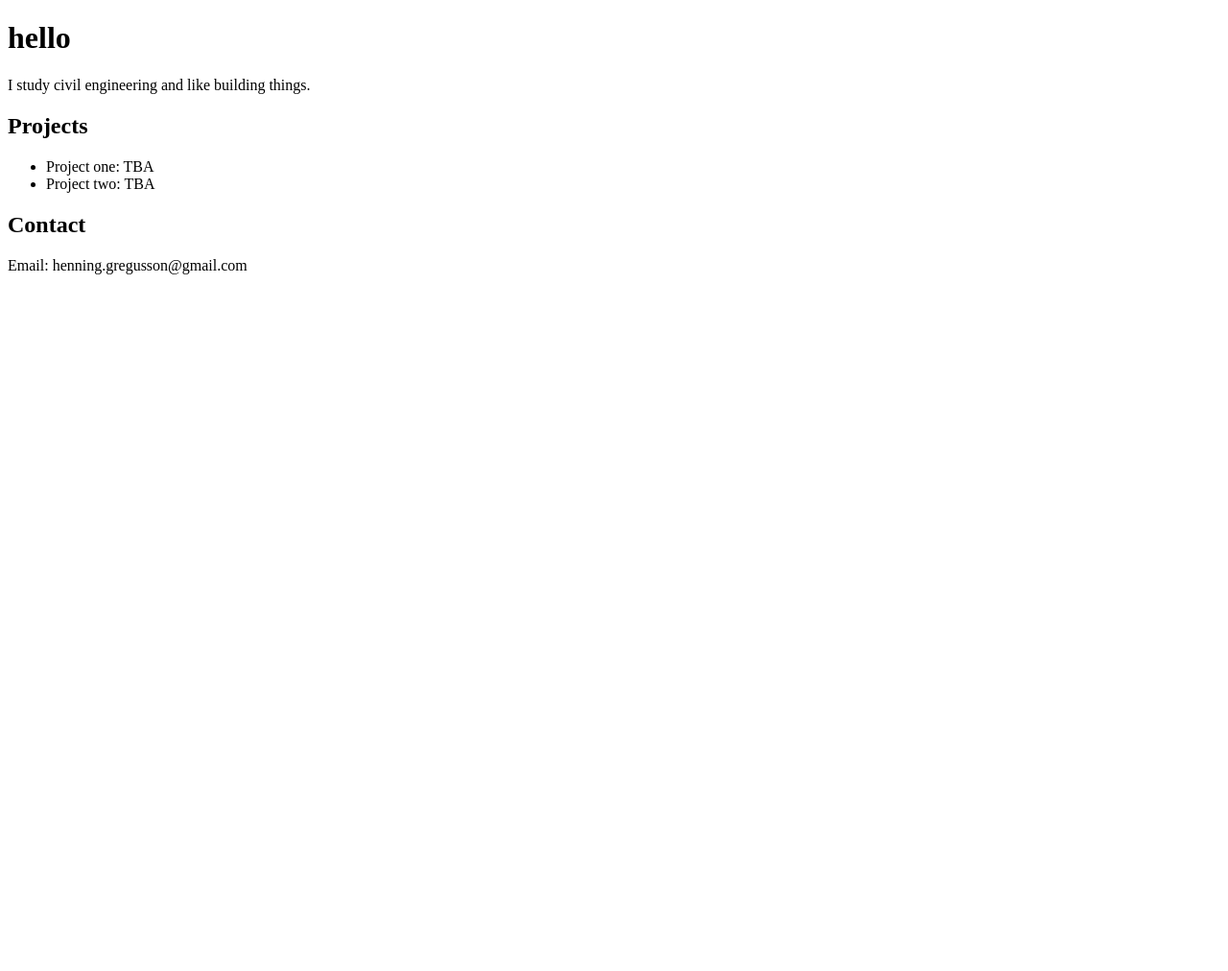
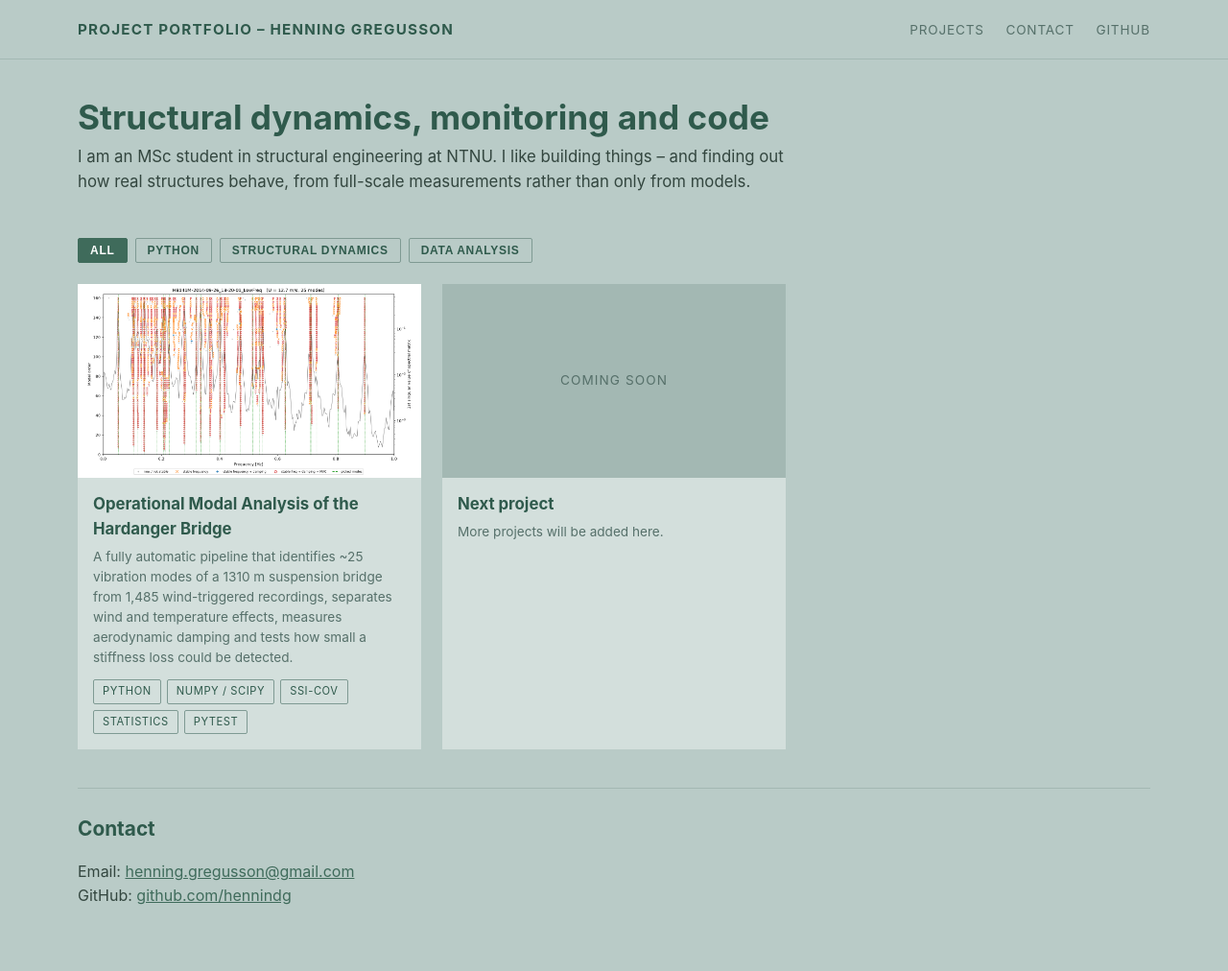
Before and after one commit to hennindg/hennindg, a plain HTML site: page index.html in a window 1280 px wide. Shown: the whole page at 96% size. Before the commit the page ends 800 px from the top, so only its background shows below. Drawn offline with Linux system fonts and the light colour scheme.

Commit message:
Portfolio site with project cards and Hardanger Bridge OMA project page
Co-Authored-By: Claude Opus 5.5 <noreply@anthropic.com>

```diff
--- /dev/null
+++ b/assets/css/main.css
@@ -0,0 +1,160 @@
+/* Portfolio style: muted sage background, white cards, dark green headings.
+   Change the colours here; every page uses these variables. */
+:root {
+  --background: #b9cbc7;
+  --header-line: #a3b8b3;
+  --card: #d3dfdc;
+  --card-hover: #dce6e3;
+  --heading: #2f5a4c;
+  --text: #33463f;
+  --muted: #56706a;
+  --tag-border: #7f9a93;
+  --accent: #3f6b5b;
+  --max-width: 1150px;
+}
+
+* { box-sizing: border-box; }
+
+body {
+  margin: 0;
+  background: var(--background);
+  color: var(--text);
+  font-family: "Inter", "Segoe UI", system-ui, -apple-system, sans-serif;
+  line-height: 1.55;
+}
+
+a { color: var(--accent); }
+
+.container {
+  max-width: var(--max-width);
+  margin: 0 auto;
+  padding: 0 16px;
+}
+
+/* ---------- Header ---------- */
+.site-header {
+  border-bottom: 1px solid var(--header-line);
+  padding: 18px 0;
+}
+.site-header .container {
+  display: flex;
+  justify-content: space-between;
+  align-items: center;
+  flex-wrap: wrap;
+  gap: 8px;
+}
+.site-title {
+  margin: 0;
+  font-size: 0.95rem;
+  letter-spacing: 0.08em;
+  text-transform: uppercase;
+}
+.site-title a { color: var(--heading); text-decoration: none; }
+.site-nav a {
+  margin-left: 18px;
+  font-size: 0.85rem;
+  color: var(--muted);
+  text-decoration: none;
+  text-transform: uppercase;
+  letter-spacing: 0.06em;
+}
+.site-nav a:hover { color: var(--heading); }
+
+/* ---------- Intro ---------- */
+.intro { padding: 40px 0 8px; max-width: 760px; }
+.intro h1 { color: var(--heading); font-size: 2.2rem; margin: 0 0 8px; line-height: 1.15; }
+.intro p { margin: 0 0 10px; font-size: 1.05rem; }
+
+/* ---------- Category filter buttons ---------- */
+.category-filters { display: flex; flex-wrap: wrap; gap: 8px; margin: 28px 0 22px; }
+.category-btn {
+  background: transparent;
+  border: 1px solid var(--tag-border);
+  color: var(--heading);
+  padding: 5px 12px;
+  font-size: 0.75rem;
+  font-weight: 600;
+  letter-spacing: 0.06em;
+  text-transform: uppercase;
+  cursor: pointer;
+  border-radius: 2px;
+}
+.category-btn:hover { background: var(--card); }
+.category-btn.active { background: var(--accent); border-color: var(--accent); color: white; }
+
+/* ---------- Project cards ---------- */
+.projects-grid {
+  display: grid;
+  grid-template-columns: repeat(auto-fill, minmax(320px, 1fr));
+  gap: 22px;
+  padding-bottom: 40px;
+}
+.project-card { background: var(--card); transition: background 0.15s, transform 0.15s; }
+.project-card:hover { background: var(--card-hover); transform: translateY(-2px); }
+.project-card.hidden { display: none; }
+.card-link { color: inherit; text-decoration: none; display: block; height: 100%; }
+.card-image { background: white; aspect-ratio: 16 / 9; display: flex; align-items: center; justify-content: center; overflow: hidden; }
+.card-image img { width: 100%; height: 100%; object-fit: contain; }
+.card-content { padding: 14px 16px 16px; }
+.card-title { color: var(--heading); font-size: 1.05rem; margin: 0 0 6px; }
+.card-description { font-size: 0.85rem; color: var(--muted); margin: 0 0 12px; }
+.card-tools, .tools-list { display: flex; flex-wrap: wrap; gap: 6px; }
+.tool-tag {
+  border: 1px solid var(--tag-border);
+  padding: 3px 9px;
+  font-size: 0.7rem;
+  letter-spacing: 0.05em;
+  text-transform: uppercase;
+  color: var(--heading);
+  border-radius: 2px;
+}
+.card-placeholder .card-image { background: var(--header-line); color: var(--muted); font-size: 0.85rem; letter-spacing: 0.08em; text-transform: uppercase; }
+
+/* ---------- Project page ---------- */
+.project-hero {
+  display: grid;
+  grid-template-columns: 1.1fr 1fr;
+  gap: 36px;
+  padding: 40px 0 20px;
+  align-items: start;
+}
+.project-hero h1 { color: var(--heading); font-size: 2.3rem; line-height: 1.12; margin: 0 0 14px; }
+.lead { font-weight: 600; color: var(--heading); font-size: 1.02rem; }
+.project-hero img { width: 100%; background: white; padding: 8px; }
+.highlights { list-style: none; padding: 0; margin: 18px 0; }
+.highlights li { border-left: 3px solid var(--accent); padding: 2px 0 2px 12px; margin-bottom: 12px; font-size: 0.92rem; }
+.section-label { font-size: 0.75rem; letter-spacing: 0.1em; text-transform: uppercase; color: var(--muted); margin: 26px 0 8px; }
+.button-row { display: flex; flex-wrap: wrap; gap: 10px; margin-top: 20px; }
+.button {
+  background: var(--accent);
+  color: white;
+  padding: 8px 16px;
+  text-decoration: none;
+  font-size: 0.85rem;
+  font-weight: 600;
+  border-radius: 2px;
+}
+.button.secondary { background: transparent; color: var(--heading); border: 1px solid var(--tag-border); }
+
+.details { border-top: 1px solid var(--header-line); padding: 26px 0 10px; }
+.details h2 { color: var(--heading); font-size: 1.4rem; margin: 0 0 16px; }
+.figure-grid { display: grid; grid-template-columns: repeat(auto-fill, minmax(420px, 1fr)); gap: 22px; }
+.figure-grid figure { margin: 0; background: var(--card); }
+.figure-grid img { width: 100%; display: block; background: white; padding: 6px; }
+.figure-grid figcaption { padding: 10px 14px 14px; font-size: 0.85rem; color: var(--muted); }
+.figure-grid figcaption strong { color: var(--heading); display: block; margin-bottom: 2px; }
+
+.back-link { display: inline-block; margin: 26px 0 50px; color: var(--heading); font-weight: 600; text-decoration: none; }
+
+/* ---------- Contact / footer ---------- */
+.contact { border-top: 1px solid var(--header-line); padding: 26px 0 50px; }
+.contact h2 { color: var(--heading); font-size: 1.3rem; margin: 0 0 8px; }
+
+/* ---------- Phones ---------- */
+@media (max-width: 760px) {
+  .project-hero { grid-template-columns: 1fr; }
+  .project-hero h1, .intro h1 { font-size: 1.8rem; }
+  .figure-grid { grid-template-columns: 1fr; }
+  .projects-grid { grid-template-columns: 1fr; }
+  .site-nav a { margin: 0 14px 0 0; }
+}
--- /dev/null
+++ b/assets/js/filter.js
@@ -0,0 +1,20 @@
+// Category filter on the front page: show only the cards whose data-category
+// contains the category of the clicked button ("all" shows every card).
+const buttons = document.querySelectorAll(".category-btn");
+const cards = document.querySelectorAll(".project-card");
+
+buttons.forEach(function (button) {
+  button.addEventListener("click", function () {
+    const category = button.dataset.category;
+
+    buttons.forEach(function (b) { b.classList.remove("active"); });
+    button.classList.add("active");
+
+    cards.forEach(function (card) {
+      // A card can belong to several categories, separated by spaces
+      const cardCategories = card.dataset.category.split(" ");
+      const show = category === "all" || cardCategories.includes(category);
+      card.classList.toggle("hidden", !show);
+    });
+  });
+});
--- a/index.html
+++ b/index.html
@@ -1,19 +1,83 @@
-<!DOCTYPE html>
-<html>
+<!doctype html>
+<html lang="en">
 <head>
-  <title>Portfolio</title>
+  <meta charset="UTF-8">
+  <meta name="viewport" content="width=device-width, initial-scale=1.0">
+  <title>Project Portfolio – Henning Gregusson</title>
+  <meta name="description" content="Engineering projects by Henning Gregusson, MSc student in structural engineering at NTNU.">
+  <link rel="stylesheet" href="assets/css/main.css">
 </head>
 <body>
-  <h1>hello</h1>
-  <p>I study civil engineering and like building things.</p>
+  <header class="site-header">
+    <div class="container">
+      <h1 class="site-title"><a href="./">Project Portfolio – Henning Gregusson</a></h1>
+      <nav class="site-nav">
+        <a href="#projects">Projects</a>
+        <a href="#contact">Contact</a>
+        <a href="https://github.com/hennindg">GitHub</a>
+      </nav>
+    </div>
+  </header>
 
-  <h2>Projects</h2>
-  <ul>
-    <li>Project one: TBA</li>
-    <li>Project two: TBA</li>
-  </ul>
+  <main>
+    <div class="container">
+      <section class="intro">
+        <h1>Structural dynamics, monitoring and code</h1>
+        <p>I am an MSc student in structural engineering at NTNU. I like building things – and
+          finding out how real structures behave, from full-scale measurements rather than only from models.</p>
+      </section>
 
-  <h2>Contact</h2>
-  <p>Email: henning.gregusson@gmail.com</p>
+      <!-- Category filters: one button per category used in data-category below -->
+      <div class="category-filters" id="projects">
+        <button class="category-btn active" data-category="all">All</button>
+        <button class="category-btn" data-category="python">Python</button>
+        <button class="category-btn" data-category="dynamics">Structural dynamics</button>
+        <button class="category-btn" data-category="data">Data analysis</button>
+      </div>
+
+      <section class="projects-grid">
+
+        <article class="project-card" data-category="python dynamics data">
+          <a href="projects/hardanger-oma/" class="card-link">
+            <div class="card-image">
+              <img src="assets/images/hardanger-oma/stabilization_diagram.png" alt="Stabilization diagram from the Hardanger Bridge analysis">
+            </div>
+            <div class="card-content">
+              <h2 class="card-title">Operational Modal Analysis of the Hardanger Bridge</h2>
+              <p class="card-description">A fully automatic pipeline that identifies ~25 vibration modes of a 1310 m
+                suspension bridge from 1,485 wind-triggered recordings, separates wind and temperature effects,
+                measures aerodynamic damping and tests how small a stiffness loss could be detected.</p>
+              <div class="card-tools">
+                <span class="tool-tag">Python</span>
+                <span class="tool-tag">NumPy / SciPy</span>
+                <span class="tool-tag">SSI-cov</span>
+                <span class="tool-tag">Statistics</span>
+                <span class="tool-tag">pytest</span>
+              </div>
+            </div>
+          </a>
+        </article>
+
+        <!-- To add a project: copy the <article> above, change the link, image, text and categories,
+             and make a folder projects/<name>/ with an index.html (copy projects/hardanger-oma/). -->
+        <article class="project-card card-placeholder" data-category="">
+          <div class="card-image">Coming soon</div>
+          <div class="card-content">
+            <h2 class="card-title">Next project</h2>
+            <p class="card-description">More projects will be added here.</p>
+          </div>
+        </article>
+
+      </section>
+
+      <section class="contact" id="contact">
+        <h2>Contact</h2>
+        <p>Email: <a href="mailto:henning.gregusson@gmail.com">henning.gregusson@gmail.com</a><br>
+          GitHub: <a href="https://github.com/hennindg">github.com/hennindg</a></p>
+      </section>
+    </div>
+  </main>
+
+  <script src="assets/js/filter.js"></script>
 </body>
 </html>
```
Also changed, not shown: projects/hardanger-oma/index.html (added, +111 -0 lines), assets/images/hardanger-oma/block_rows_simulation.png (added), assets/images/hardanger-oma/cable_girder_model.png (added), assets/images/hardanger-oma/novelty_detection.png (added), assets/images/hardanger-oma/reduced_velocity_test.png (added), assets/images/hardanger-oma/regression_frequency.png (added), assets/images/hardanger-oma/stabilization_diagram.png (added), 1 other file.
